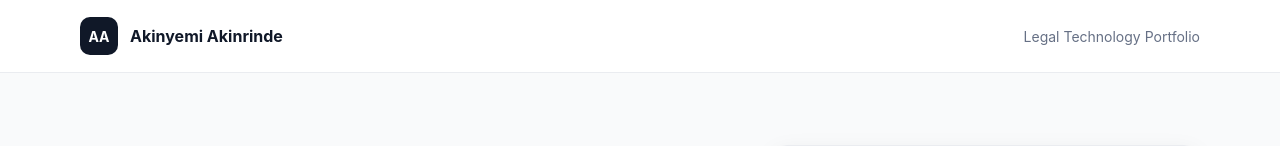
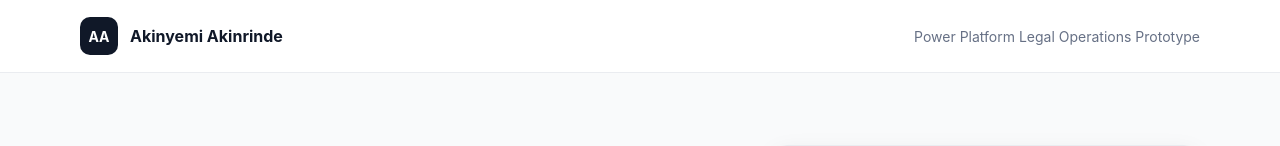
Before and after one commit to gody02/legal-operations-demo, a plain HTML site: page index.html in a window 1280 px wide. Shown: the top 146 px of the page. Drawn offline with Linux system fonts and the light colour scheme.

Commit message:
Update index.html

```diff
--- a/index.html
+++ b/index.html
@@ -867,7 +867,7 @@
         <div class="brand-mark">AA</div>
         <span>Akinyemi Akinrinde</span>
       </div>
-      <div class="nav-meta">Legal Technology Portfolio</div>
+      <div class="nav-meta">Power Platform Legal Operations Prototype</div>
     </div>
   </header>
 
```
